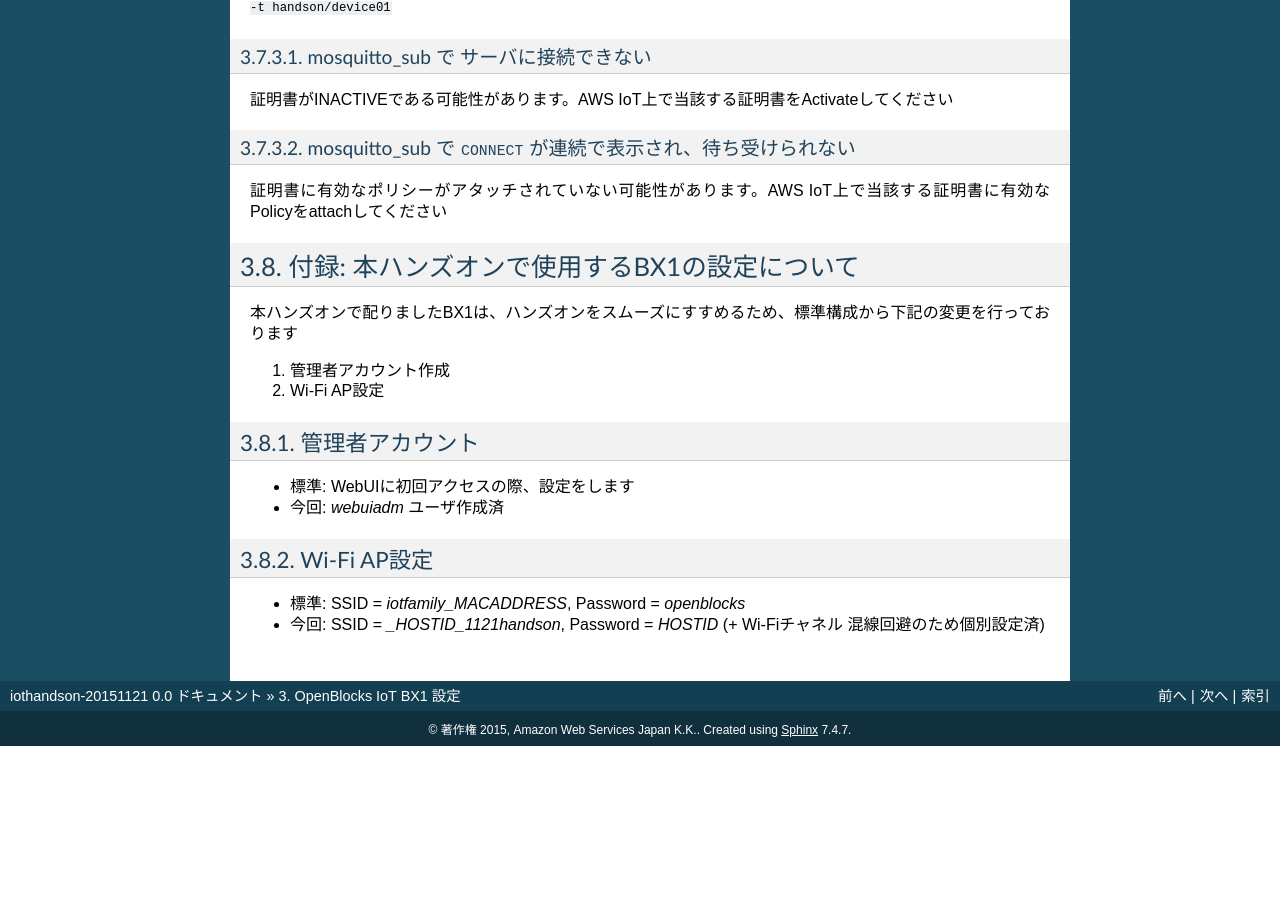
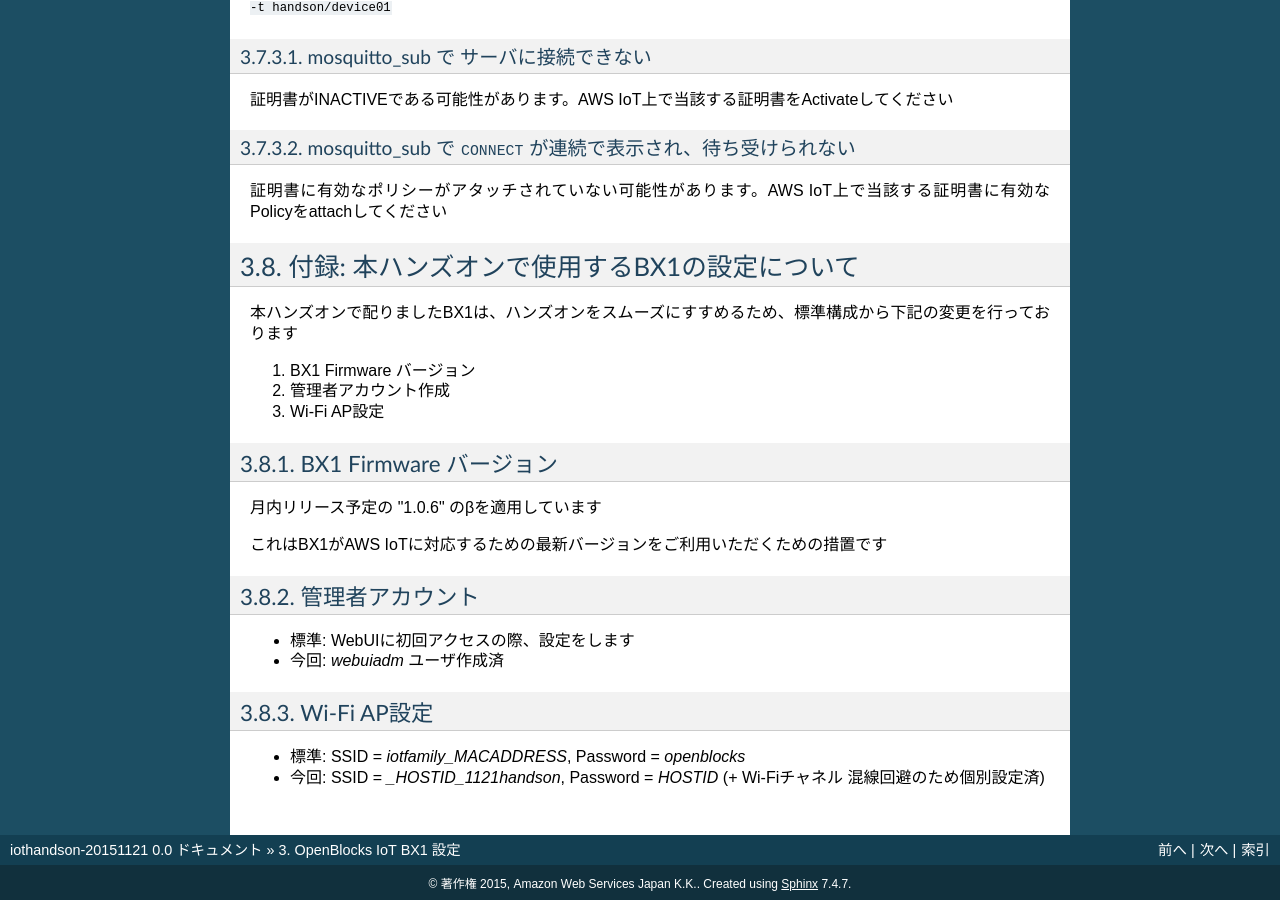
Before and after one commit to aquaviter/iothandson-20151121, a Sphinx documentation site: the page built from docs/source/03.rst, in a window 1280 px wide and 900 px high, scrolled down 16579 px. Built offline with Sphinx 7.4.7, drawn with Linux system fonts in a browser that asks for light colours; pages that are not in the unit, such as notebooks, are missing from menus; before the commit the page ends 17325 px from its top, so only the background shows below that; some of the changed text lies outside the part shown.

Commit message:
BX1: Add Appendix, BX1 firmware version

```diff
--- a/docs/source/03.rst
+++ b/docs/source/03.rst
@@ -309,8 +309,16 @@
 
 本ハンズオンで配りましたBX1は、ハンズオンをスムーズにすすめるため、標準構成から下記の変更を行っております
 
+#. BX1 Firmware バージョン
 #. 管理者アカウント作成
 #. Wi-Fi AP設定
+
+BX1 Firmware バージョン
+-----------------------
+
+月内リリース予定の "1.0.6" のβを適用しています
+
+これはBX1がAWS IoTに対応するための最新バージョンをご利用いただくための措置です
 
 管理者アカウント
 ----------------
```
